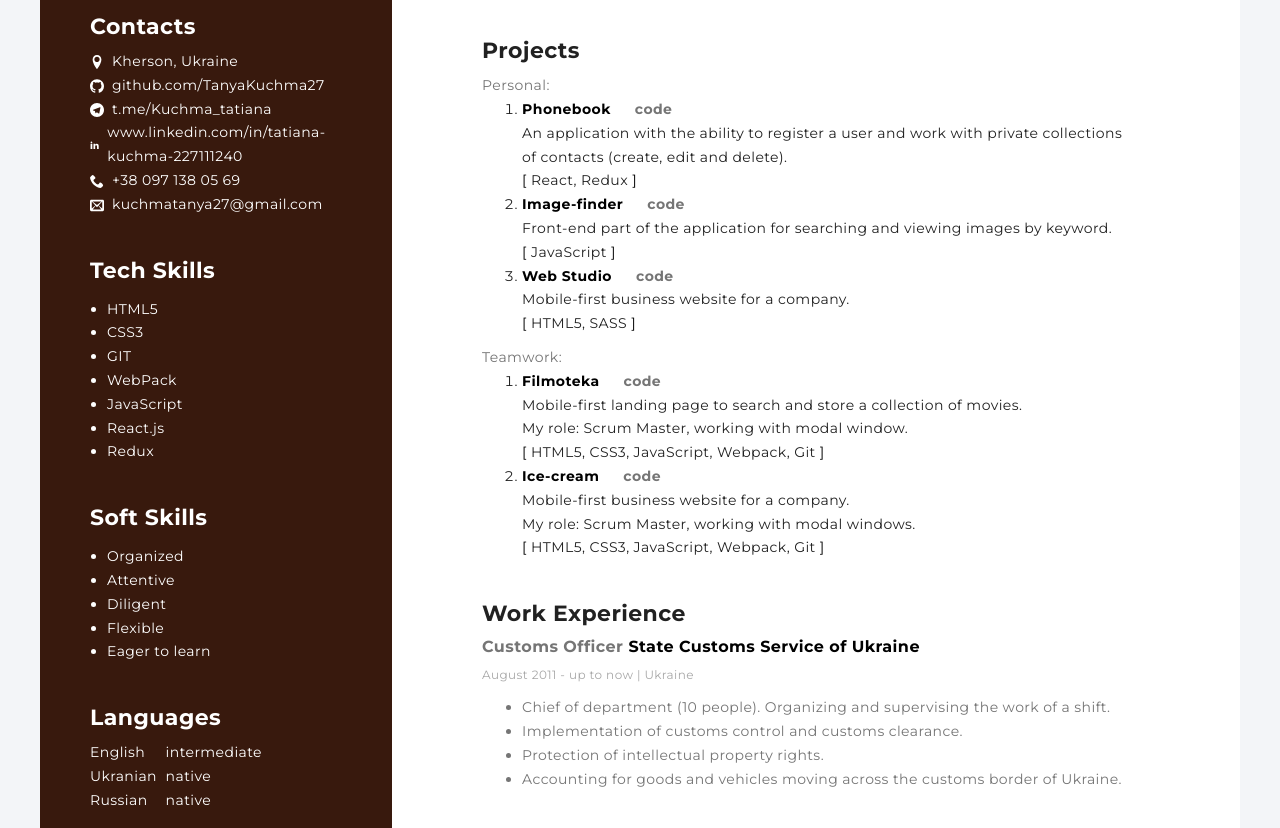
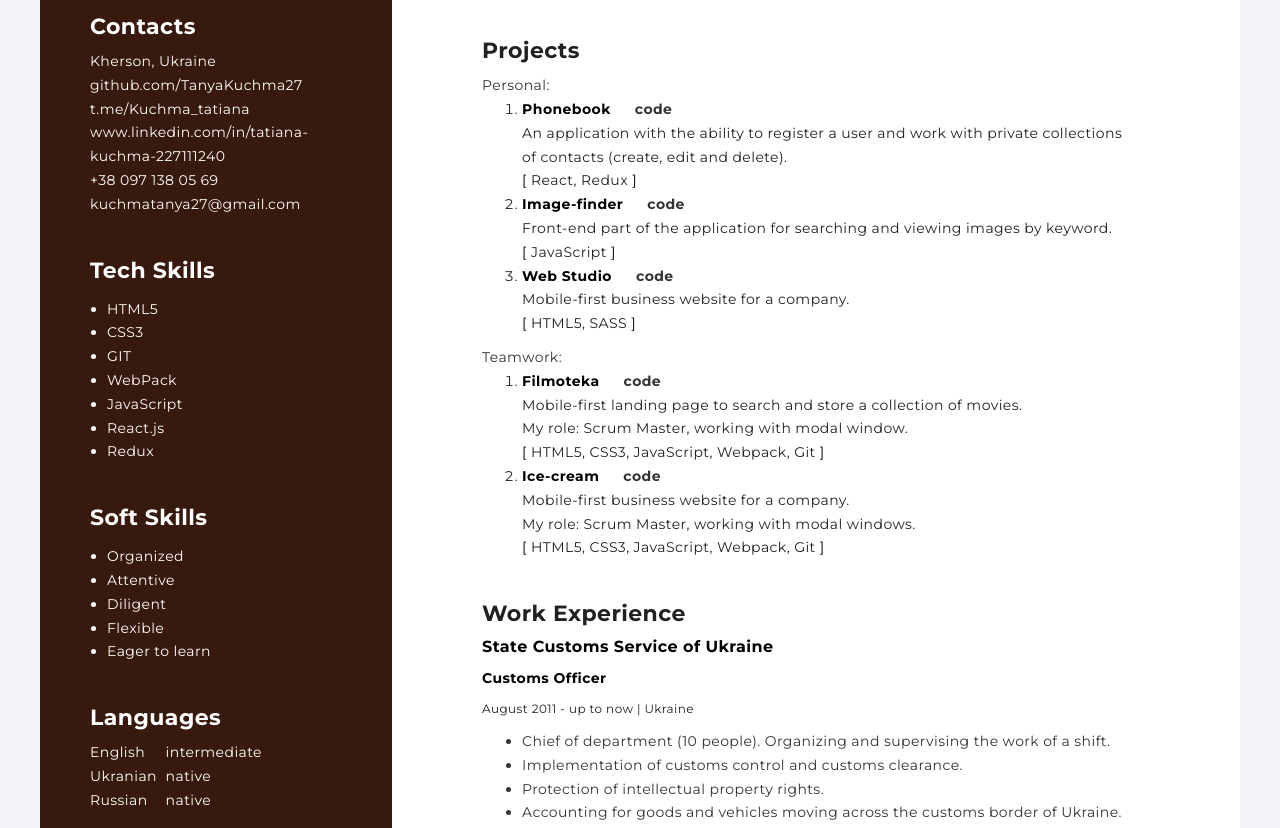
Before and after one commit to TanyaKuchma27/my-resume, a plain HTML site: page index.html in a window 1280 px wide. Shown: the part 311-1139 px from the top of the page. Drawn offline with Linux system fonts and the light colour scheme.

Commit message:
update work section

```diff
--- a/css/style.css
+++ b/css/style.css
@@ -1,5 +1,5 @@
 :root {
-  --primary-text-color: #757575;
+  --primary-text-color: #333333;
   --title-text-color: #212121;
   --accent-color: #3c9b3c;
   --primary-bg-color: #ffffff;
@@ -131,23 +131,25 @@ p {
 
 /* My work experience section */
 
-.my-work-experience-position {
+.my-work-experience-company {
   font-weight: bold;
   font-size: 16px;
   line-height: 20px;
-  margin-right: 10px;
+  /* color: var(--accent-color); */
+  color:#000000;
+  margin-bottom: 10px;
 }
 
-.my-work-experience-company {
-  /* color: var(--accent-color); */
-  color:#000000;
+.my-work-experience-position {
+  font-weight: bold;
+  color: #000000;
+  margin-bottom: 10px;
 }
 
 .my-work-experience-period {
-  margin-top: 10px;
   font-size: 12px;
   line-height: 15px;
-  color: #a8a8a8;
+  color: var(--title-text-color);
 }
 
 /* my education section */
@@ -170,7 +172,7 @@ p {
 .education-period {
   font-size: 12px;
   line-height: 15px;
-  color: #a8a8a8;
+  color: var(--title-text-color);
   margin-bottom: 20px;
 }
 
--- a/index.html
+++ b/index.html
@@ -78,7 +78,8 @@
             <!--My work experience section-->
             <div class="section">
                 <h3 class="main-content-title">Work Experience</h3>
-                <h4 class="my-work-experience-position">Customs Officer <span class="my-work-experience-company">State Customs Service of Ukraine</span></h4>
+                <h4 class="my-work-experience-company">State Customs Service of Ukraine</h4>
+                <h4 class="my-work-experience-position">Customs Officer</h4>
                 <p class="my-work-experience-period">August 2011 - up to now | Ukraine</p>
                 <ul class="duties-list">
                     <li class="duty-item">Chief of department (10 people). Organizing and supervising the work of a shift. </li>
@@ -115,50 +116,50 @@
                 <ul class="list">
                     <li>
                         <a class="contacts-section-link link" href="">
-                            <svg class="icon">
+                            <!-- <svg class="icon">
                                 <use href="./images/sprite.svg#icon-location"></use>
-                            </svg>
+                            </svg> -->
                             Kherson, Ukraine
                         </a>
                     </li>
                     <li>
                         <a class="contacts-section-link link" href="https://github.com/TanyaKuchma27" target="_blank" rel="noopener noreferrer">
-                            <svg class="icon">
+                            <!-- <svg class="icon">
                                 <use href="./images/sprite.svg#icon-github"></use>
-                            </svg>
+                            </svg> -->
                             github.com/TanyaKuchma27
                         </a>
                     </li>
                     <li>
                         <a class="contacts-section-link link" href="https://t.me/Kuchma_tatiana" target="_blank" rel="noopener noreferrer">
-                            <svg class="icon">
+                            <!-- <svg class="icon">
                                 <use href="./images/sprite.svg#icon-telegram"></use>
-                            </svg>
+                            </svg> -->
                             t.me/Kuchma_tatiana
                         </a>
                     </li>
                     <li>
                         <a class="contacts-section-link link" href="https://www.linkedin.com/in/tatiana-kuchma-227111240/" target="_blank"
                             rel="noopener noreferrer">
-                            <svg class="icon">
+                            <!-- <svg class="icon">
                                 <use href="./images/sprite.svg#icon-linkedin"></use>
-                            </svg>
+                            </svg> -->
                             www.linkedin.com/in/tatiana-kuchma-227111240
                         </a>
                     </li>
                     <li>
                         <a class="contacts-section-link link" href="tel:+380971380569">
-                            <svg class="icon">
+                            <!-- <svg class="icon">
                                 <use href="./images/sprite.svg#icon-phone"></use>
-                            </svg>
+                            </svg> -->
                             +38 097 138 05 69
                         </a>
                     </li>
                     <li>
                         <a class="contacts-section-link link" href="mailto:kuchmatanya27@gmail.com">
-                            <svg class="icon">
+                            <!-- <svg class="icon">
                                 <use href="./images/sprite.svg#icon-mail"></use>
-                            </svg>
+                            </svg> -->
                             kuchmatanya27@gmail.com
                         </a>
                     </li>
```
